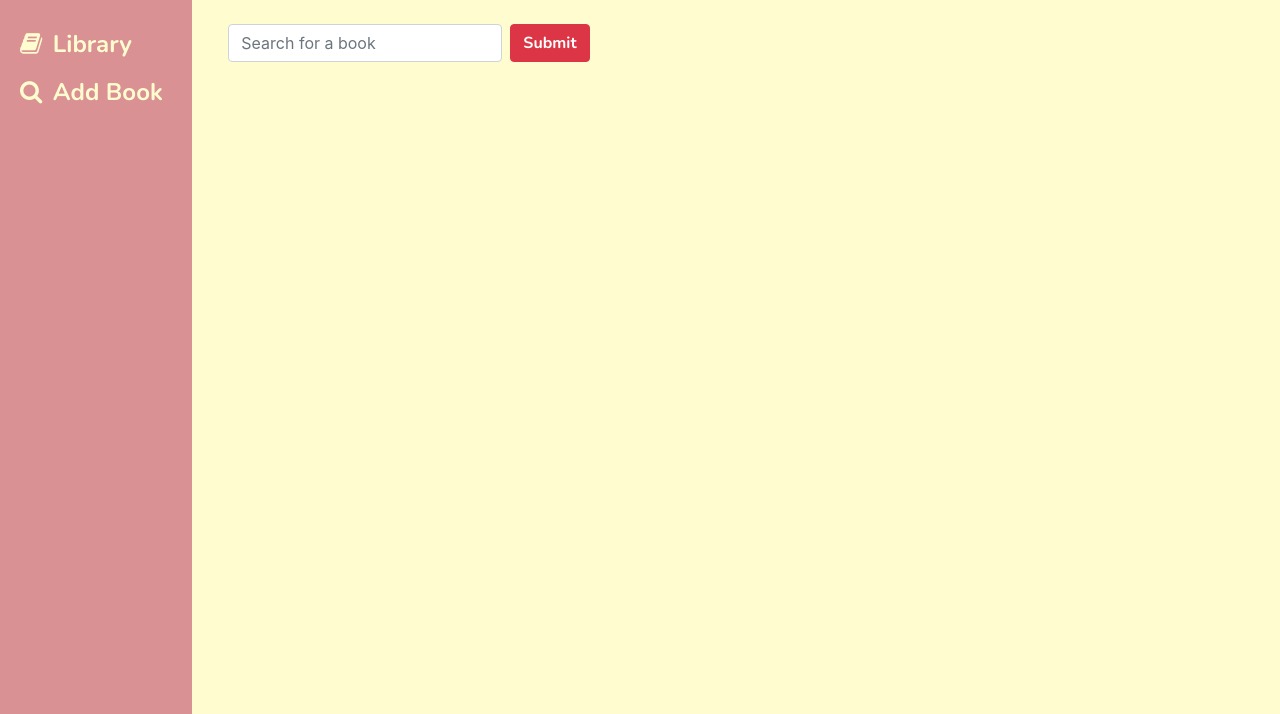
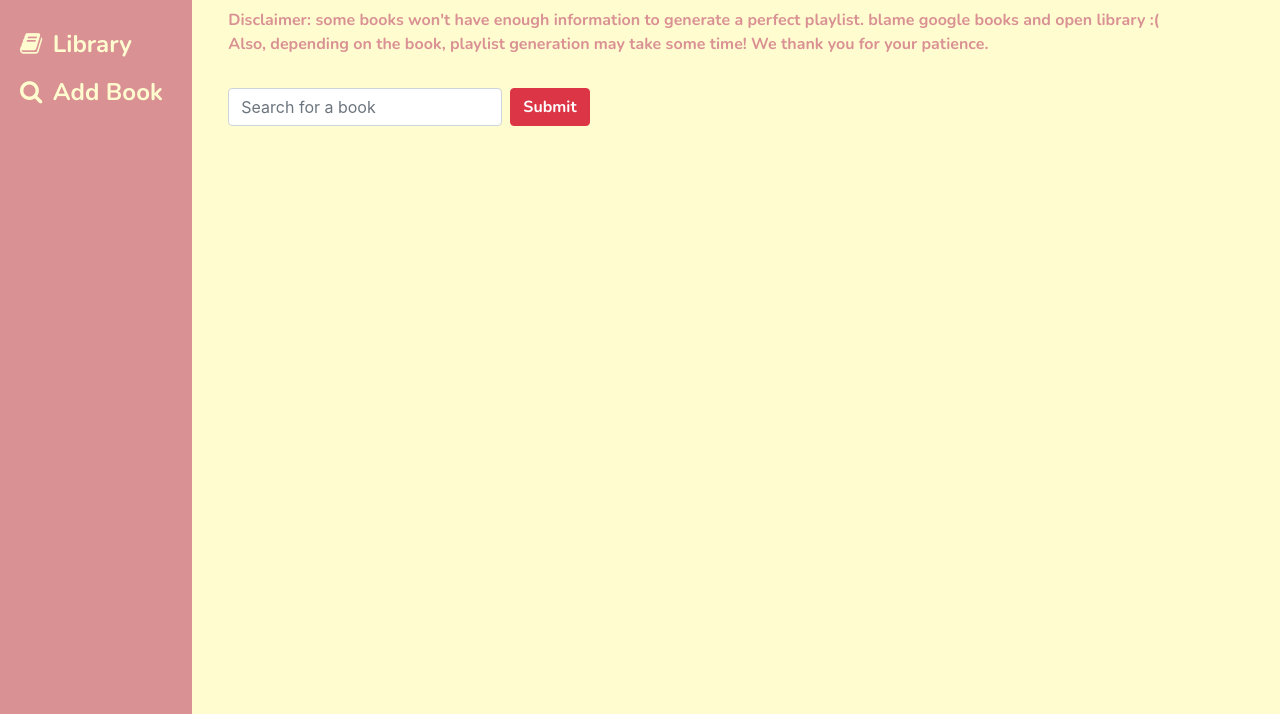
Before and after one commit to bernardw11/ReadHot-project, a Flask app: page /library_search in a window 1280 px wide. Shown: the part 86-800 px from the top of the page. Run offline with Flask 2, Linux system fonts and the light colour scheme; the visitor is signed in with stand-in values (Sample User, id 1); some libraries are stand-ins or nearby versions.

Commit message:
ok things are workinggit add .git add .git add . woohooogit add .git add .

```diff
--- a/openlibrary.py
+++ b/openlibrary.py
@@ -1,5 +1,5 @@
 import requests
-
+import string
 
 isbn = 9780340822777
 viewbook = "https://openlibrary.org/api/books?bibkeys=ISBN:{isbn}&jscmd=data&format=json"
@@ -41,6 +41,7 @@ def findsubjects(title, author):
                     subjects[s] += 1
                 else:
                     if "reading level" not in s and "accessible" not in s and (s != "fiction"):
+                        s = s.translate(str.maketrans('', '', string.punctuation))
                         subjects[s] = 1
                 count += 1
     return subjects
--- a/static/css/style.css
+++ b/static/css/style.css
@@ -35,34 +35,14 @@
 .pink{
   background-color: #da9194;
 }
-/* .sidenav {
-  background-color: #da9194;
-} */
-/* .sidenav {
-  height: 100%;
-  width: 206px;
-  position: fixed;
-  max-width: 20%;
-  z-index: 1;
-  top: 0;
-  left: 0;
-  background-color: #da9194;
-  overflow-x: hidden;
-  padding-top: 20px;
-} */
-
-/* .sidenav a {
-  padding: 6px 8px 6px 16px;
-  text-decoration: none;
-  font-size: 30px;
-  font-family:'Bebas Neue';
+.pinktext{
+  font-family: 'Nunito', sans-serif;
+  color: #da9194;
+}
+.creamtext{
+  font-family: 'Nunito', sans-serif;
   color: #FFFDD0;
-  display: block;
 }
-
-.sidenav a:hover {
-  color: #9e3539;
-} */
 .pnav {
   height: 100%;
   position: fixed;
--- a/templates/library_search.html
+++ b/templates/library_search.html
@@ -4,11 +4,13 @@
 {% block content %}
     <!-- <h1>Welcome to ReadHot's temporary search page!</h1> -->
     <!-- <p>Enter something to search! <a href = '/library_search'>clear this page</a></p> -->
+    <div class = "py-2 pinktext">Disclaimer: some books won't have enough information to generate a perfect playlist. blame google books and open library :(<br>
+    Also, depending on the book, playlist generation may take some time! We thank you for your patience.</div>
     <div class="py-4">
-    <form method="post" action="/library_search" class="form-inline">
-        <input type="text" class="form-control mb-2 mr-sm-2" name="bookchoice" placeholder="Search for a book"/>
-        <button type="submit" value="Submit" class="btn btn-danger mb-2">Submit</button>
-    </form>
+      <form method="post" action="/library_search" class="form-inline">
+          <input type="text" class="form-control mb-2 mr-sm-2" name="bookchoice" placeholder="Search for a book"/>
+          <button type="submit" value="Submit" class="btn btn-danger mb-2">Submit</button>
+      </form>
     </div>
     <!-- <form class="form-inline">
         <label class="sr-only" for="inlineFormInputName2">Name</label>
```
Also changed, not shown: 1 other file.
